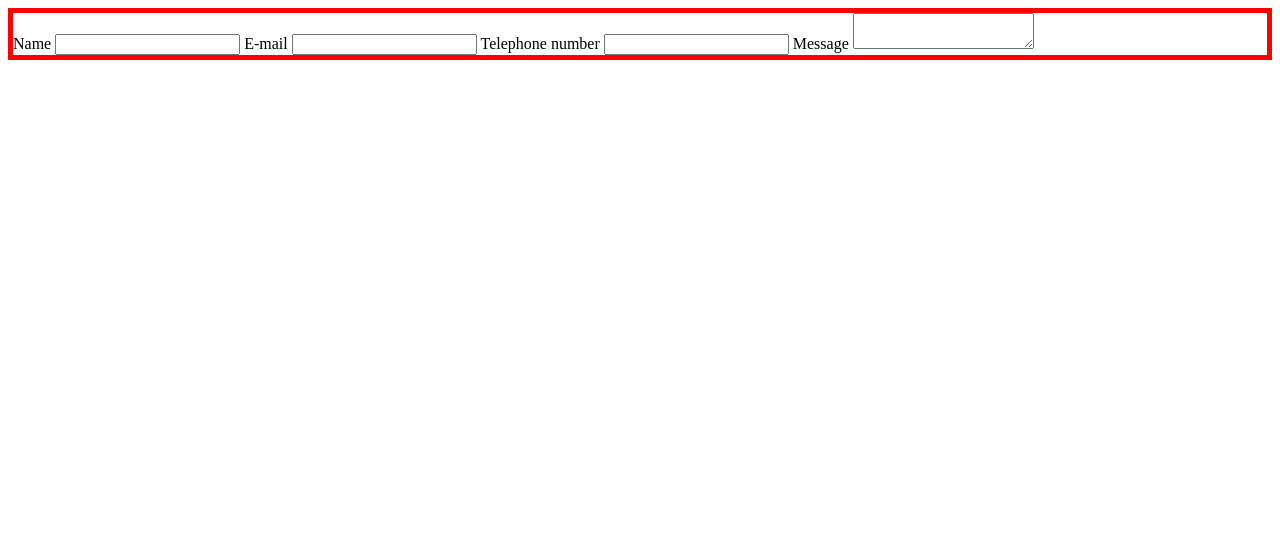
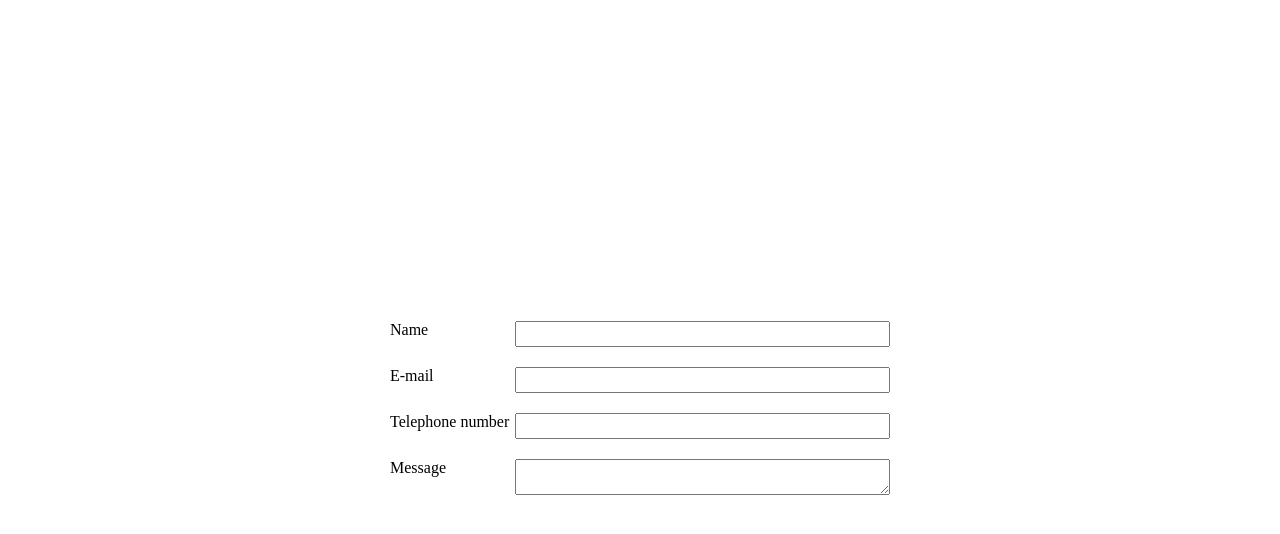
Before and after one commit to kalibria/form_and_modalWindow, a website built with webpack: page src/index.html in a window 1280 px wide. Built offline with nearby package versions, Linux system fonts and the light colour scheme.

Commit message:
added a form

```diff
--- a/src/index.html
+++ b/src/index.html
@@ -8,21 +8,29 @@
     <title>Document</title>
     <link rel="stylesheet" href="dist/styles.css">
 </head>
-<body>
-    <main>
-        <div class="wrapperForm">
+<body class="body">
+    <main class="main">
+        <div class="main__wrapperForm">
             <form class="form">
-                <label for="name">Name</label>
-                <input type="text" id="name" />
+                <div class="form__item">
+                    <label for="name" class="form__label">Name</label>
+                    <input type="text" id="name" class="form__input"/>
+                </div>
 
-                <label for="email">E-mail</label>
-                <input type="email" id="email" />
+                <div class="form__item">
+                    <label for="email" class="form__label">E-mail</label>
+                    <input type="email" id="email" class="form__input" />
+                </div>
 
-                <label for="telephone">Telephone number</label>
-                <input type="text" id="telephone" />
+                <div class="form__item">
+                    <label for="telephone" class="form__label">Telephone number</label>
+                    <input type="text" id="telephone" class="form__input"/>
+                </div>
 
-                <label for="text">Message</label>
-                <textarea id="text"></textarea>
+                <div class="form__item">
+                    <label for="text" class="form__label">Message</label>
+                    <textarea id="text" class="form__inputs"></textarea>
+                </div>
             </form>
         </div>
     </main>
--- a/src/styles/styles.scss
+++ b/src/styles/styles.scss
@@ -1,3 +1,33 @@
-.wrapperForm {
-   border: solid 5px red;
+.main {
+  height: 100vh;
+  display: flex;
+  align-items: center;
+
+   &__wrapperForm {
+    width: 500px;
+    height: auto;
+    margin:0 auto;
+   }
 }
+
+.form {
+  display: flex;
+  flex-direction: column;
+  row-gap: 20px;
+
+  &__item {
+   display: grid;
+   grid-template-columns: 1fr 3fr;
+  }
+
+
+  &__label {
+    font-size: 16px;
+ }
+
+  &__input {
+    height: 20px;
+
+  }
+
+}
```
